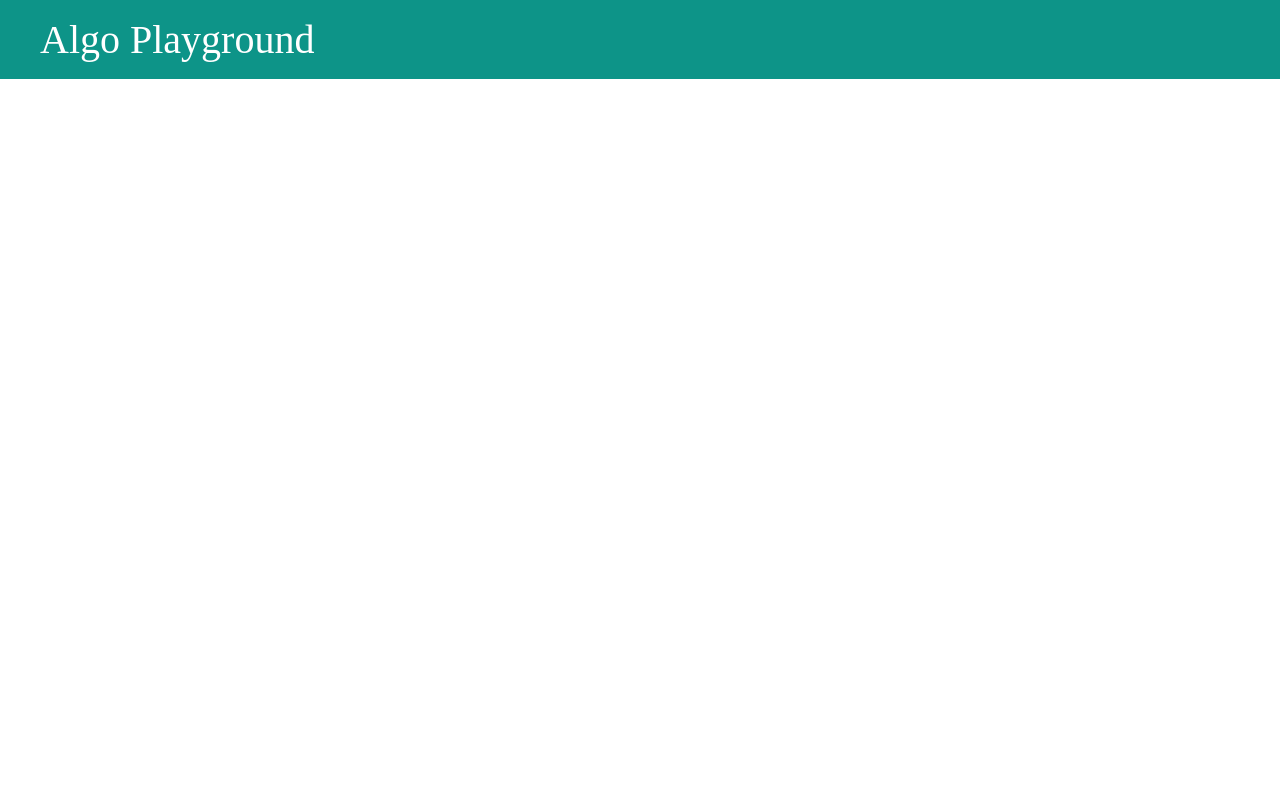
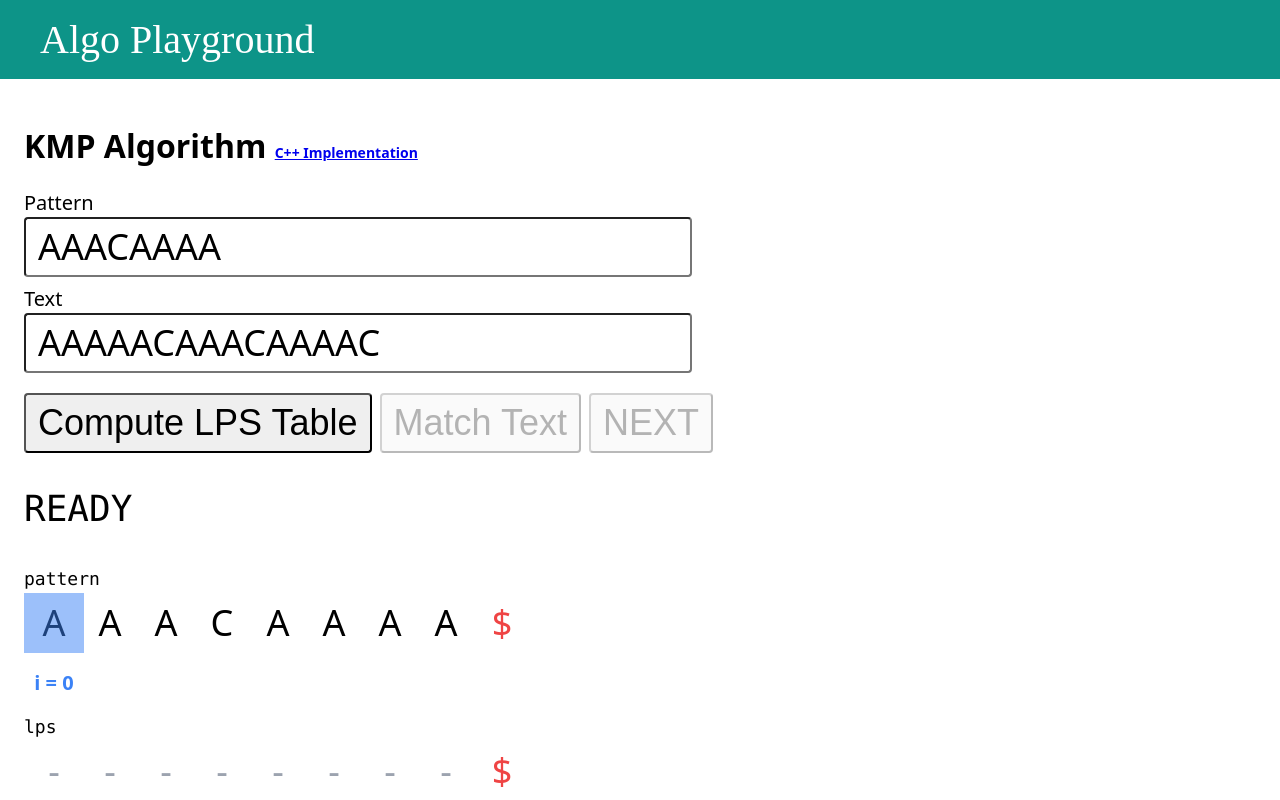
Before and after one commit to zetaraku/algo-playground, a Nuxt app: page /alg/kmp in a window 1280 px wide. Shown: the top 800 px of the page. Built offline with nearby package versions, Linux system fonts and the light colour scheme.

Commit message:
feat: add KMP algorithm

```diff
--- /dev/null
+++ b/pages/alg/kmp.vue
@@ -0,0 +1,298 @@
+<script setup lang="ts">
+const pattern = ref('');
+const text = ref('');
+
+const stage = ref<'preprocessing' | 'matching'>('preprocessing');
+const currentProcess = ref<Generator<string, string> | null>(null);
+const infoMessage = ref<string | null>(null);
+
+const lps = ref<(number | undefined)[]>([]);
+const lpsFinished = computed(() => !lps.value.includes(undefined));
+
+function initLPSTable() {
+  lps.value = [...Array(pattern.value.length)];
+}
+
+const iIndex = ref<number>(0);
+const jIndex = ref<number>(0);
+const kIndex = ref<number | null>(null);
+
+function resetPointers() {
+  iIndex.value = 0;
+  jIndex.value = 0;
+  kIndex.value = null;
+}
+
+function nextStep() {
+  if (currentProcess.value === null) return;
+  infoMessage.value = currentProcess.value.next().value;
+}
+function beginProcess(start: () => Generator<string, string>) {
+  currentProcess.value = start();
+  nextStep();
+}
+function endCurrentProcess() {
+  currentProcess.value = null;
+  infoMessage.value = null;
+}
+
+watch(pattern, () => {
+  resetPointers();
+  initLPSTable();
+  endCurrentProcess();
+});
+
+watch(text, () => {
+  if (stage.value === 'matching') {
+    resetPointers();
+    endCurrentProcess();
+  }
+});
+
+function* computeLPSTable() {
+  stage.value = 'preprocessing';
+
+  resetPointers();
+  initLPSTable();
+
+  yield 'Begin Compute LPS Table (Click NEXT to Continue)';
+
+  if (pattern.value.length === 0) {
+    endCurrentProcess();
+    return 'Finished (pattern is empty)';
+  }
+
+  yield 'set lps[0] = 0;';
+  lps.value[0] = 0;
+  yield 'set j = 1;';
+  jIndex.value = 1;
+
+  while (jIndex.value !== pattern.value.length) {
+    yield 'check (pattern[i] == pattern[j])';
+    if (pattern.value[iIndex.value] === pattern.value[jIndex.value]) {
+      yield 'check (pattern[i] == pattern[j]) => true';
+
+      yield 'set lps[j] = i + 1;';
+      lps.value[jIndex.value] = iIndex.value + 1;
+
+      yield 'set i += 1; set j += 1;';
+      iIndex.value += 1;
+      jIndex.value += 1;
+    } else {
+      yield 'check (pattern[i] == pattern[j]) => false';
+
+      yield 'check (i != 0)';
+      if (iIndex.value !== 0) {
+        yield 'check (i != 0) => true';
+
+        kIndex.value = iIndex.value - 1;
+        yield 'set i = lps[i - 1];';
+        iIndex.value = lps.value[iIndex.value - 1]!;
+        kIndex.value = null;
+      } else {
+        yield 'check (i != 0) => false';
+
+        yield 'set lps[j] = 0;';
+        lps.value[jIndex.value] = 0;
+
+        yield 'set j += 1;';
+        jIndex.value += 1;
+      }
+    }
+  }
+
+  endCurrentProcess();
+  return 'Finished';
+}
+
+function* matchText() {
+  stage.value = 'matching';
+
+  resetPointers();
+
+  yield 'Begin Match Text (Click NEXT to Continue)';
+
+  if (pattern.value.length === 0) {
+    endCurrentProcess();
+    return 'Found at Index 0 (pattern is empty)';
+  }
+
+  while (jIndex.value !== text.value.length) {
+    yield 'check (pattern[i] == text[j])';
+    if (pattern.value[iIndex.value] === text.value[jIndex.value]) {
+      yield 'check (pattern[i] == text[j]) => true';
+
+      yield 'set i += 1; set j += 1;';
+      iIndex.value += 1;
+      jIndex.value += 1;
+
+      if (iIndex.value === pattern.value.length) {
+        endCurrentProcess();
+        return `Found at Index ${jIndex.value - pattern.value.length}`;
+      }
+    } else {
+      yield 'check (pattern[i] == text[j]) => false';
+
+      yield 'check (i != 0)';
+      if (iIndex.value !== 0) {
+        yield 'check (i != 0) => true';
+
+        kIndex.value = iIndex.value - 1;
+        yield 'set i = lps[i - 1];';
+        iIndex.value = lps.value[iIndex.value - 1]!;
+        kIndex.value = null;
+      } else {
+        yield 'check (i != 0) => false';
+
+        yield 'set j += 1;';
+        jIndex.value += 1;
+      }
+    }
+  }
+
+  endCurrentProcess();
+  return 'Not found';
+}
+
+onMounted(() => {
+  pattern.value = 'AAACAAAA';
+  text.value = 'AAAAACAAACAAAAC';
+});
+</script>
+
+<template>
+  <div class="font-sans">
+    <h1>
+      KMP Algorithm
+      <a
+        class="text-sm"
+        href="https://github.com/zetaraku/leetcode/blob/master/28-implement-strstr.cpp"
+        target="_blank"
+      >
+        C++ Implementation
+      </a>
+    </h1>
+
+    <!-- Pattern and Text Inputs -->
+    <div>
+      <label class="block mb-2">
+        <span class="block text-xl">Pattern</span>
+        <input
+          v-model="pattern"
+          type="text"
+          class="w-160 rounded px-3 py-2 text-4xl font-sans"
+        >
+      </label>
+      <label class="block mb-2">
+        <span class="block text-xl">Text</span>
+        <input
+          v-model="text"
+          type="text"
+          class="w-160 rounded px-3 py-2 text-4xl font-sans"
+        >
+      </label>
+    </div>
+
+    <!-- Buttons -->
+    <div class="flex flex-gap-2 my-5">
+      <button
+        class="px-3 py-2 rounded text-4xl"
+        @click="beginProcess(computeLPSTable);"
+      >
+        Compute LPS Table
+      </button>
+      <button
+        class="px-3 py-2 rounded text-4xl"
+        :disabled="!lpsFinished"
+        @click="beginProcess(matchText);"
+      >
+        Match Text
+      </button>
+      <button
+        class="px-3 py-2 rounded text-4xl"
+        :disabled="currentProcess === null"
+        @click="nextStep();"
+      >
+        NEXT
+      </button>
+    </div>
+
+    <!-- Explanatory Message -->
+    <div>
+      <p class="text-4xl font-mono">
+        {{ infoMessage ?? 'READY' }}
+      </p>
+    </div>
+
+    <!-- Pattern String -->
+    <div class="mb-15">
+      <label class="text-lg font-mono">pattern</label>
+      <ArrayView :data="[...pattern]">
+        <!-- Matched Range -->
+        <ArrayViewRangeMarker
+          class="border-lime-400 bg-lime-400/50 border-r-0"
+          :begin-index="0"
+          :end-index="iIndex"
+        />
+        <!-- Current i Index -->
+        <ArrayViewIndexMarker
+          class="border-blue-500 bg-blue-500/50"
+          :index="iIndex"
+        >
+          <span class="relative -bottom-15 text-xl fw-bold text-blue-500">
+            i = {{ iIndex }}
+          </span>
+        </ArrayViewIndexMarker>
+      </ArrayView>
+    </div>
+
+    <!-- LPS Table -->
+    <div class="mb-15">
+      <label class="text-lg font-mono">lps</label>
+      <ArrayView :data="lps">
+        <!-- Current k Index (lookup indicator) -->
+        <ArrayViewIndexMarker
+          v-if="kIndex !== null"
+          class="border-amber-400 bg-amber-400/50"
+          :index="kIndex"
+        />
+      </ArrayView>
+    </div>
+
+    <!-- Pattern/Text String -->
+    <div class="mb-15">
+      <label class="text-lg font-mono">
+        {{ stage === 'preprocessing' ? 'pattern' : 'text' }}
+      </label>
+      <ArrayView :data="stage === 'preprocessing' ? [...pattern] : [...text]">
+        <!-- Matched Range -->
+        <ArrayViewRangeMarker
+          class="border-lime-400 bg-lime-400/50 border-r-0"
+          :begin-index="jIndex - iIndex"
+          :end-index="jIndex"
+        />
+
+        <!-- Current j-i Index -->
+        <ArrayViewIndexMarker
+          v-if="stage === 'matching' && iIndex > 0"
+          class="border-transparent"
+          :index="jIndex - iIndex"
+        >
+          <span class="relative -bottom-15 text-xl fw-bold text-lime-400">
+            j-i = {{ jIndex - iIndex }}
+          </span>
+        </ArrayViewIndexMarker>
+
+        <!-- Current j Index -->
+        <ArrayViewIndexMarker
+          class="border-blue-500 bg-blue-500/50"
+          :index="jIndex"
+        >
+          <span class="relative -bottom-15 text-xl fw-bold text-blue-500">
+            j = {{ jIndex }}
+          </span>
+        </ArrayViewIndexMarker>
+      </ArrayView>
+    </div>
+  </div>
+</template>
```
